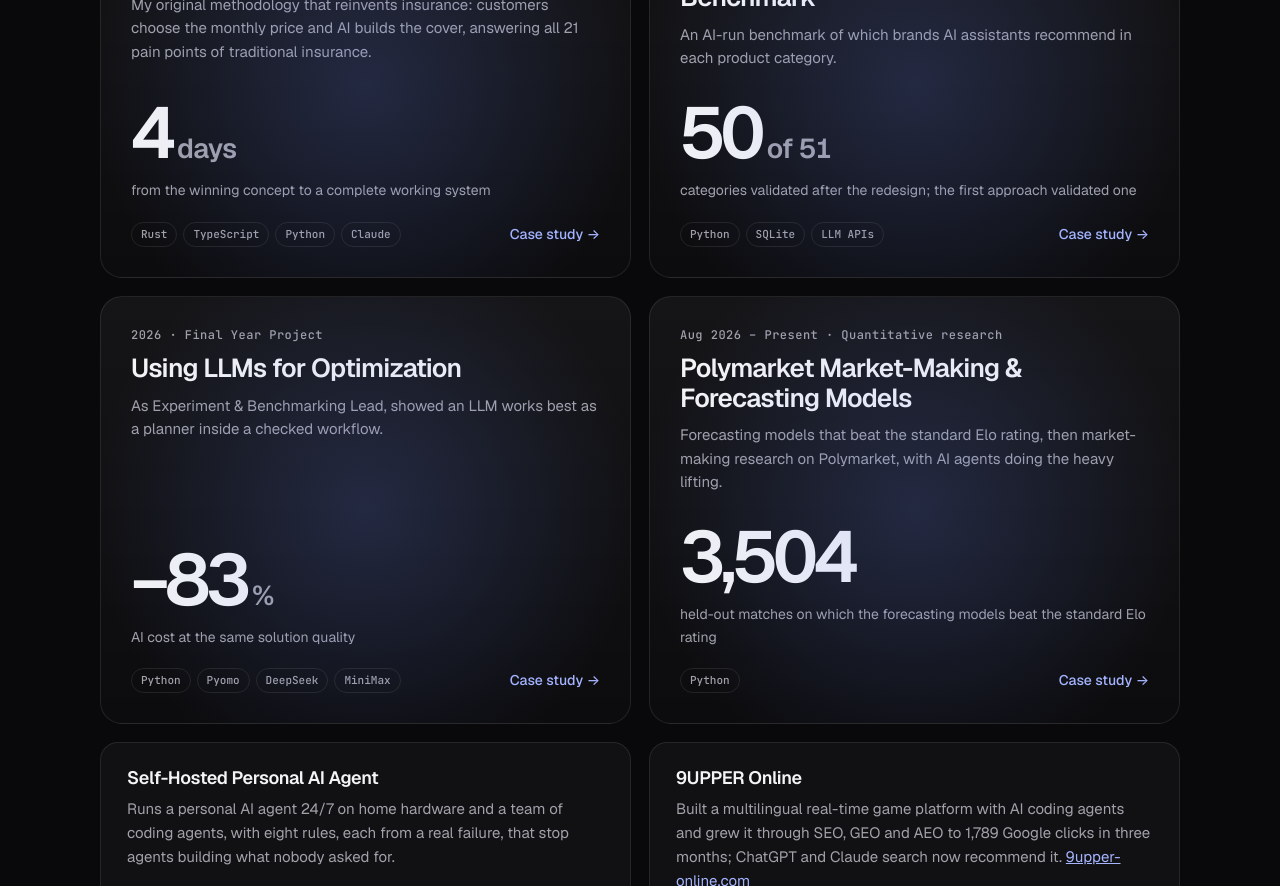
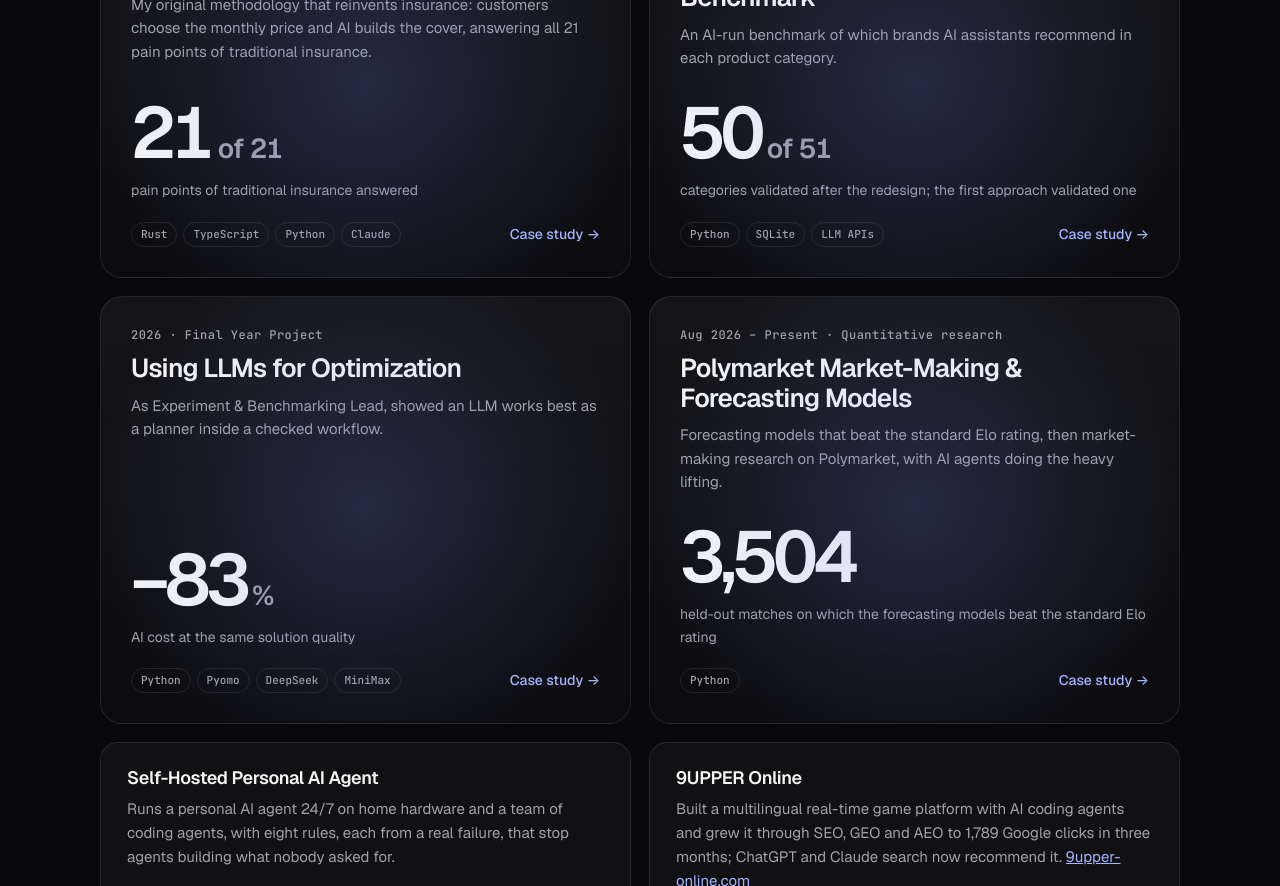
Before and after one commit to rairurairu/rairurairu.github.io, a React (Vite) app: page / in a window 1280 px wide. Shown: the part 1040-1926 px from the top of the page. Built offline with nearby package versions, Linux system fonts and the light colour scheme.

Commit message:
Drop 'four days' from the site; lead microinsurance with 21 of 21 and HK$40 a month
Co-Authored-By: Claude Opus 5.5 <noreply@anthropic.com>

```diff
--- a/src/data.js
+++ b/src/data.js
@@ -33,7 +33,7 @@ export const AWARD = {
   title: "Winner, “Reinventing Insurance for an AI-native World” track",
   event: "Hong Kong AI Summit: BUILD ACROSS Hackathon",
   meta: "Oct 2026 · 200+ participants · Track sponsored by bolttech",
-  role: "Team Fable 6.7 won the track with my original methodology for AI-native insurance: customers choose the monthly price and AI builds the cover. I mapped 21 pain points of traditional insurance across insurers, partners and customers and answered every one with 10 mechanisms in a monthly cycle, designed to serve customers that traditional insurance cannot reach at a profit. After the hackathon I built the complete system in four days.",
+  role: "Team Fable 6.7 won the track with my original methodology for AI-native insurance: customers choose the monthly price and AI builds the cover. I mapped 21 pain points of traditional insurance across insurers, partners and customers and answered every one with 10 mechanisms in a monthly cycle, designed to serve customers that traditional insurance cannot reach at a profit. I then built the complete system myself.",
   href: "/work/microinsurance/",
 };
 
@@ -58,14 +58,14 @@ export const PROJECTS = [
     title: "Budget-Based Microinsurance",
     meta: "Oct 2026 · Hackathon track winner",
     summary: "My original methodology that reinvents insurance: customers choose the monthly price and AI builds the cover, answering all 21 pain points of traditional insurance.",
-    stat: { n: 4, u: "days", l: "from the winning concept to a complete working system" },
+    stat: { n: 21, u: "of 21", l: "pain points of traditional insurance answered" },
     courses: ["IEDA3250", "IEDA3010"],
     tech: ["Rust", "TypeScript", "Python", "Claude"],
-    desc: "An AI-native redesign of insurance: customers choose the price and AI builds the cover. A winning hackathon concept, built into a complete system in four days.",
+    desc: "An AI-native redesign of insurance: customers choose the price and AI builds the cover. A hackathon-winning methodology, built into a complete working system.",
     facts: [["Role", "Product owner and architect"], ["Built with", "Rust, TypeScript, Python, Claude"], ["Award", "Winner, “Reinventing Insurance for an AI-native World” track"]],
     stats: [
-      { n: 4, u: "days", l: "from the winning concept to a complete working system" },
       { n: 21, u: "of 21", l: "pain points of traditional insurance answered" },
+      { n: 40, pre: "HK$", u: "/month", l: "starting price, possible because AI does the per-customer work" },
       { n: 1.6, d: 1, u: "s", l: "to settle automatic payouts for 1 million policies, against a 5-second target" },
     ],
     sections: [
@@ -86,11 +86,11 @@ export const PROJECTS = [
         ["Own the product rules", "As product owner I set 34 of its 59 business rules. For example, there is no reward for not claiming, and a customer never pays for cover they cannot use."],
       ] },
       { h: "Result", p: [
-        "A complete working system in four days: the customer app, partner and operations consoles, the economics an insurer needs to adopt it, and a second market (Taiwan) added as configuration, not code. About 330 automated tests check it across three languages, and it settles automatic payouts for 1 million policies in 1.6 seconds, against a 5-second target.",
+        "A complete working system: the customer app, partner and operations consoles, the economics an insurer needs to adopt it, and a second market (Taiwan) added as configuration, not code. About 330 automated tests check it across three languages, and it settles automatic payouts for 1 million policies in 1.6 seconds, against a 5-second target.",
         "I set the method, decided who decides what (AI, rules or a person) and made the product decisions. Claude Code wrote most of the code under my direction.",
       ] },
       { h: "The hackathon", p: [
-        "At the Hong Kong AI Summit: BUILD ACROSS Hackathon (200+ participants), team Fable 6.7 won the “Reinventing Insurance for an AI-native World” track, sponsored by bolttech, with my methodology. After the hackathon I built this complete system on my own in four days.",
+        "At the Hong Kong AI Summit: BUILD ACROSS Hackathon (200+ participants), team Fable 6.7 won the “Reinventing Insurance for an AI-native World” track, sponsored by bolttech, with my methodology. I then built this complete system myself.",
       ] },
     ],
   },
```
Also changed, not shown: public/llms.txt.
